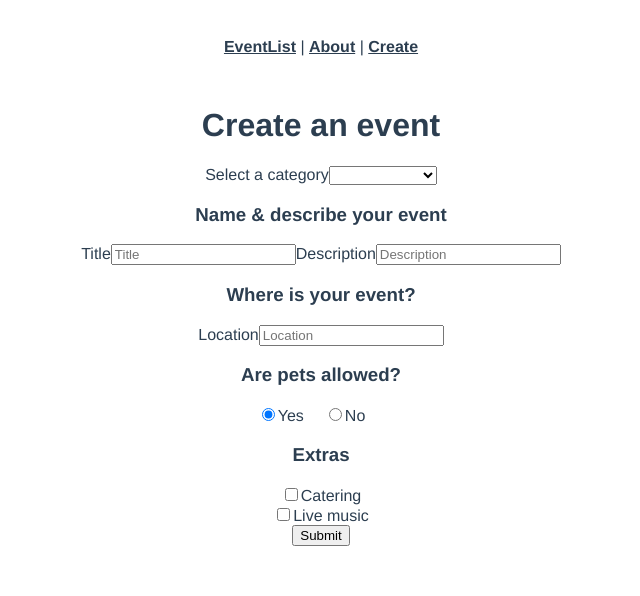
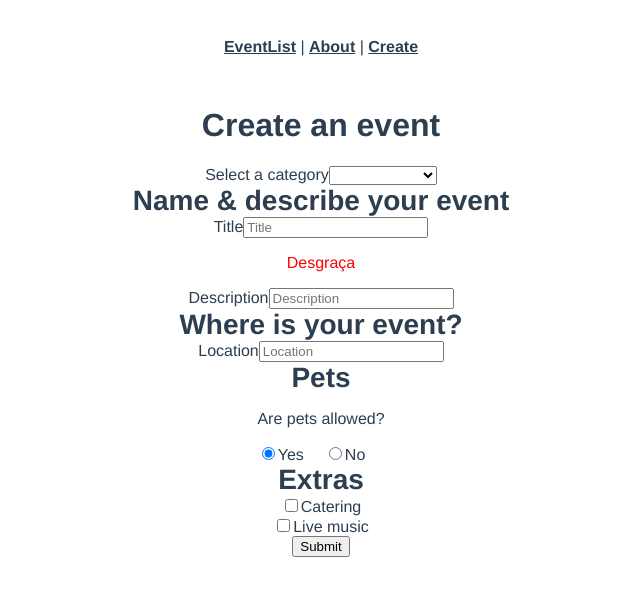
Before and after one commit to onildof/tamandua, a Vue app: page /simple-form in a window 1280 px wide. Shown: the top 596 px of the page, without its empty margins (319-959 px from the left). Built offline with nearby package versions, Linux system fonts and the light colour scheme.

Commit message:
Vue 3 Forms completo

```diff
--- a/src/components/BaseCheckbox.vue
+++ b/src/components/BaseCheckbox.vue
@@ -4,11 +4,13 @@
     :checked="modelValue"
     @change="$emit('update:modelValue', $event.target.checked)"
     class="field"
+    :id="uuid"
   />
-  <label v-if="label">{{ label }}</label>
+  <label :for="uuid" v-if="label">{{ label }}</label>
 </template>
 
 <script>
+import { v4 as uuidv4 } from 'uuid'
 export default {
   props: {
     label: {
@@ -21,6 +23,11 @@ export default {
     },
   },
   emits: ['update:modelValue'],
+  setup() {
+    return {
+      uuid: uuidv4(),
+    }
+  },
 }
 </script>
 
--- a/src/components/BaseInput.vue
+++ b/src/components/BaseInput.vue
@@ -1,15 +1,27 @@
 <template>
-  <label>{{ label }}</label>
+  <label :for="uuid" v-if="label">{{ label }}</label>
   <input
     v-bind="$attrs"
     :placeholder="label"
     :value="modelValue"
     @input="$emit('update:modelValue', $event.target.value)"
     class="field"
+    :id="uuid"
+    :aria-describedby="error ? `${uuid}-error` : null"
+    :aria-invalid="error ? true : null"
   />
+  <p
+    v-if="error"
+    class="errorMessage"
+    :id="`${uuid}-error`"
+    aria-live="assertive"
+  >
+    {{ error }}
+  </p>
 </template>
 
 <script>
+import { v4 as uuidv4 } from 'uuid'
 export default {
   props: {
     label: {
@@ -20,11 +32,20 @@ export default {
       type: [String, Number],
       default: '',
     },
+    error: {
+      type: String,
+      default: '',
+    },
   },
   emits: ['update:modelValue'],
   created() {
     console.log('hue', this.$attrs)
   },
+  setup() {
+    return {
+      uuid: uuidv4(),
+    }
+  },
 }
 </script>
 
--- a/src/components/BaseRadio.vue
+++ b/src/components/BaseRadio.vue
@@ -5,11 +5,13 @@
     :checked="modelValue === value"
     v-bind="$attrs"
     @change="$emit('update:modelValue', $event.target.value)"
+    :id="uuid"
   />
-  <label v-if="label">{{ label }}</label>
+  <label :for="uuid" v-if="label">{{ label }}</label>
 </template>
 
 <script>
+import { v4 as uuidv4 } from 'uuid'
 export default {
   props: {
     modelValue: {
@@ -26,6 +28,11 @@ export default {
     },
   },
   emits: ['update:modelValue'],
+  setup() {
+    return {
+      uuid: uuidv4(),
+    }
+  },
 }
 </script>
 
--- a/src/components/BaseSelect.vue
+++ b/src/components/BaseSelect.vue
@@ -1,5 +1,5 @@
 <template>
-  <label v-if="label">{{ label }}</label>
+  <label :for="uuid" v-if="label">{{ label }}</label>
   <select
     :value="modelValue"
     v-bind="{
@@ -8,6 +8,7 @@
         $emit('update:modelValue', $event.target.value)
       },
     }"
+    :id="uuid"
   >
     <option
       v-for="option in options"
@@ -21,6 +22,7 @@
 </template>
 
 <script>
+import { v4 as uuidv4 } from 'uuid'
 export default {
   props: {
     label: {
@@ -37,6 +39,11 @@ export default {
     },
   },
   emits: ['update:modelValue'],
+  setup() {
+    return {
+      uuid: uuidv4(),
+    }
+  },
 }
 </script>
 
--- a/src/views/SimpleForm.vue
+++ b/src/views/SimpleForm.vue
@@ -1,25 +1,27 @@
 <template>
   <div>
     <h1>Create an event</h1>
-    <form>
+    <form @submit.prevent="sendForm">
       <base-select
         label="Select a category"
         v-model="event.category"
         :options="categories"
       />
 
-      <h3>Name & describe your event</h3>
+      <fieldset>
+        <legend>Name & describe your event</legend>
+        <base-input v-model="event.title" label="Title" error="Desgraça" />
+        <base-input v-model="event.description" label="Description" />
+      </fieldset>
 
-      <base-input v-model="event.title" label="Title" />
+      <fieldset>
+        <legend>Where is your event?</legend>
+        <base-input v-model="event.location" label="Location" />
+      </fieldset>
 
-      <base-input v-model="event.description" label="Description" />
-
-      <h3>Where is your event?</h3>
-
-      <base-input v-model="event.location" label="Location" />
-
-      <h3>Are pets allowed?</h3>
-
+      <fieldset>
+        <legend>Pets</legend>
+        <p>Are pets allowed?</p>
         <div>
           <base-radio-group
             name="pets"
@@ -27,16 +29,17 @@
             :options="petOptions"
           ></base-radio-group>
         </div>
+      </fieldset>
 
-      <h3>Extras</h3>
-
+      <fieldset>
+        <legend>Extras</legend>
         <div>
           <base-checkbox v-model="event.extras.catering" label="Catering" />
         </div>
-
         <div>
           <base-checkbox v-model="event.extras.music" label="Live music" />
         </div>
+      </fieldset>
 
       <button type="Submit">Submit</button>
     </form>
@@ -44,6 +47,7 @@
 </template>
 
 <script>
+import axios from 'axios'
 import BaseSelect from '@/components/BaseSelect.vue'
 import BaseInput from '@/components/BaseInput.vue'
 import BaseCheckbox from '@/components/BaseCheckbox.vue'
@@ -78,7 +82,35 @@ export default {
       ],
     }
   },
+  methods: {
+    sendForm() {
+      return axios
+        .post('http://localhost:3000/events', this.event)
+        .then((response) => {
+          console.log('Response', response)
+        })
+        .catch((err) => {
+          console.log('Error', err)
+        })
+    },
+  },
 }
 </script>
 
-<style></style>
+<style>
+fieldset {
+  border: 0;
+  margin: 0;
+  padding: 0;
+}
+
+legend {
+  font-size: 28px;
+  font-weight: 700;
+  margin-top: 20px;
+}
+
+.errorMessage {
+  color: red;
+}
+</style>
```
Lines whose indentation alone changed are shown as unchanged.
